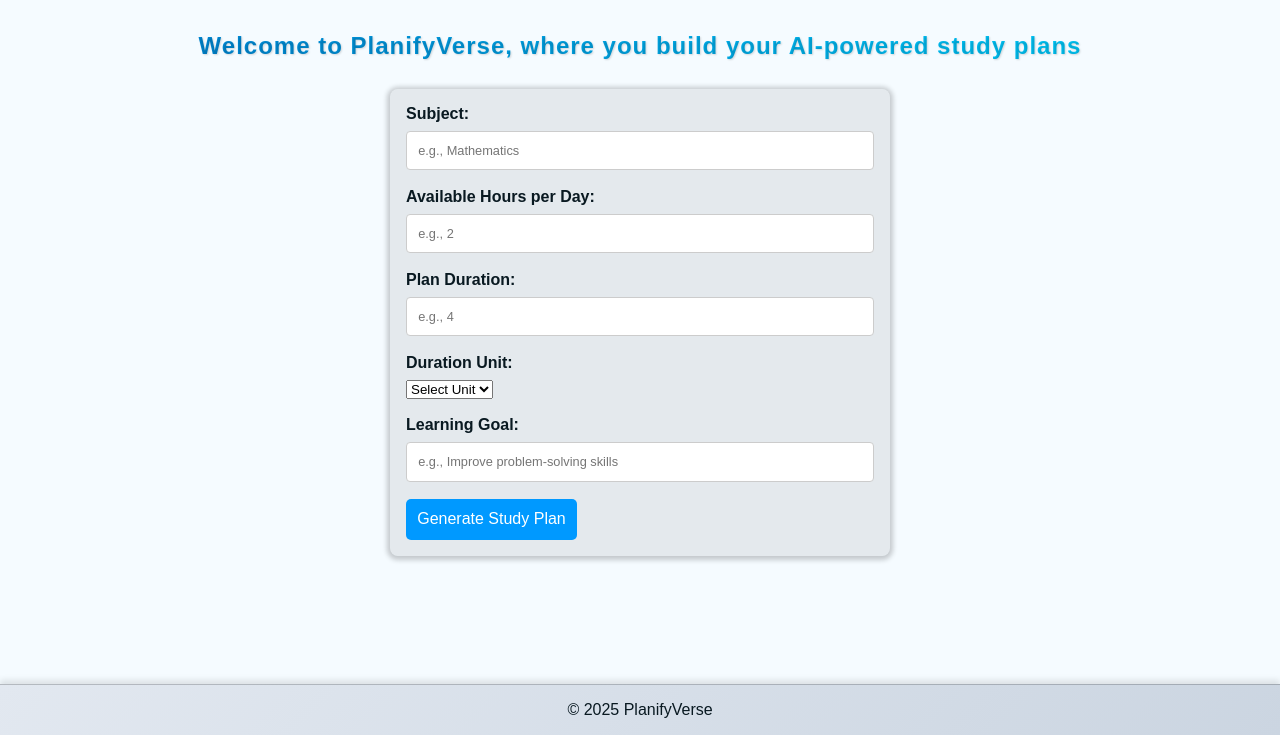
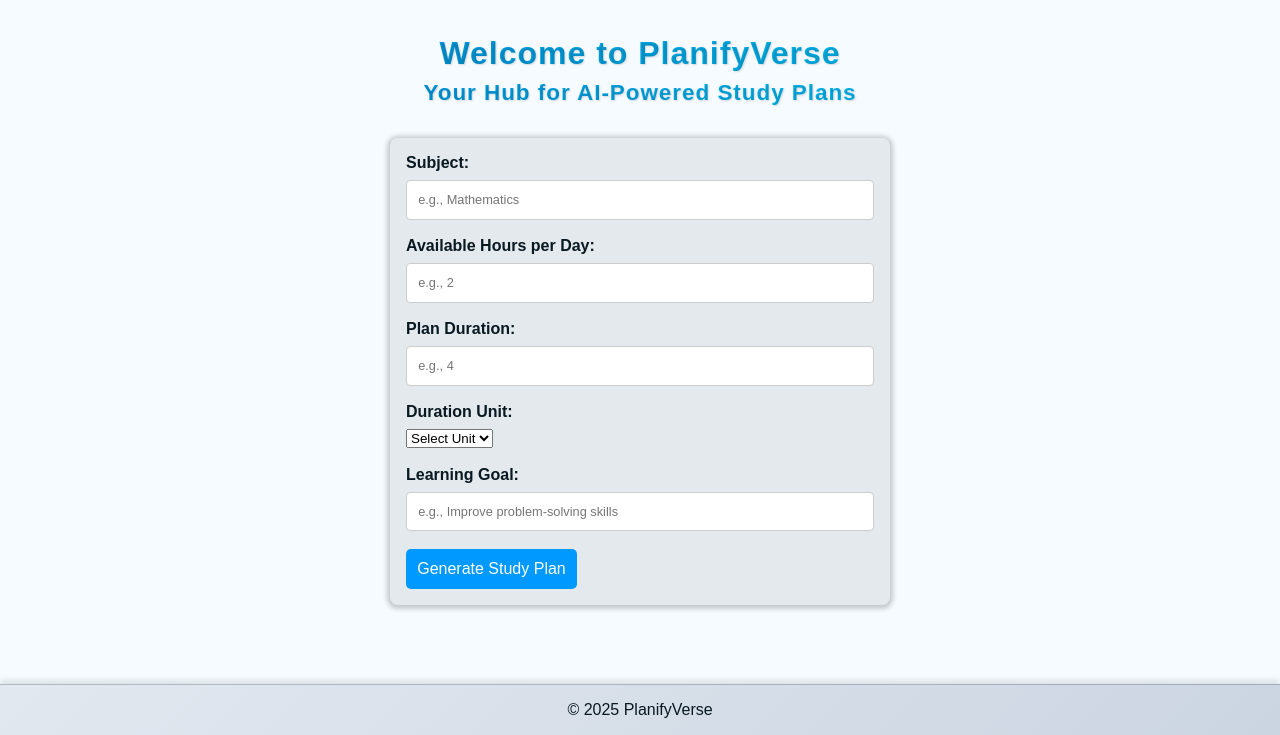
Before and after one commit to GuyTCharles/PlanifyVerse, a Flask app: page / in a window 1280 px wide. Shown: the part 65-800 px from the top of the page. Run offline with Flask 3, Linux system fonts and the light colour scheme; some libraries are stand-ins or nearby versions.

Commit message:
Push all today's updates: enhanced welcome messages, updated modal and PDF formatting, added plan duration inputs, and refined AI prompt

```diff
--- a/static/style.css
+++ b/static/style.css
@@ -65,8 +65,24 @@ main {
     padding: 1rem;
 }
 
-.welcome-text {
-    font-size: 1.5rem;
+.welcome-text1 {
+    font-size: 2rem;
+    font-weight: bold;
+    text-align: center;
+    background: linear-gradient(90deg, #007acc, #00d4ff);
+    -webkit-background-clip: text;  /* WebKit-specific property for gradient text */
+    background-clip: text; /* Standard property (not fully supported in all browsers yet) */
+    -webkit-text-fill-color: transparent;
+    color: transparent;
+    text-shadow: 1px 1px 2px rgba(0, 0, 0, 0.15);
+    /* Subtle text shadow for readability */
+    letter-spacing: 1px;
+    margin: 1.2rem auto;
+    margin-bottom: -0.5rem;
+}
+
+.welcome-text2 {
+    font-size: 1.4rem;
     font-weight: bold;
     text-align: center;
     background: linear-gradient(90deg, #007acc, #00d4ff);
@@ -78,7 +94,7 @@ main {
     /* Subtle text shadow for readability */
     letter-spacing: 1px;
     margin: 1rem auto;
-    margin-bottom: 1.8rem;
+    margin-bottom: 2rem;
 }
 
 /* Fade-in Animation */
@@ -204,8 +220,6 @@ body.dark .toggleText {
     display: none !important;
 }
 
-
-
 /* Creative Footer Styles (Mirroring the Header) */
 footer {
     text-align: center;
--- a/templates/planify-verse.html
+++ b/templates/planify-verse.html
@@ -16,7 +16,8 @@
   </header>
 
   <main>
-    <p class="welcome-text">Welcome to PlanifyVerse, where you build your AI-powered study plans</p>
+    <p class="welcome-text1">Welcome to PlanifyVerse</p>
+    <p class="welcome-text2">Your Hub for AI-Powered Study Plans</p>
 
     <!-- Study Plan Form -->
     <form id="studyPlanForm" class="study-plan-form">
```
